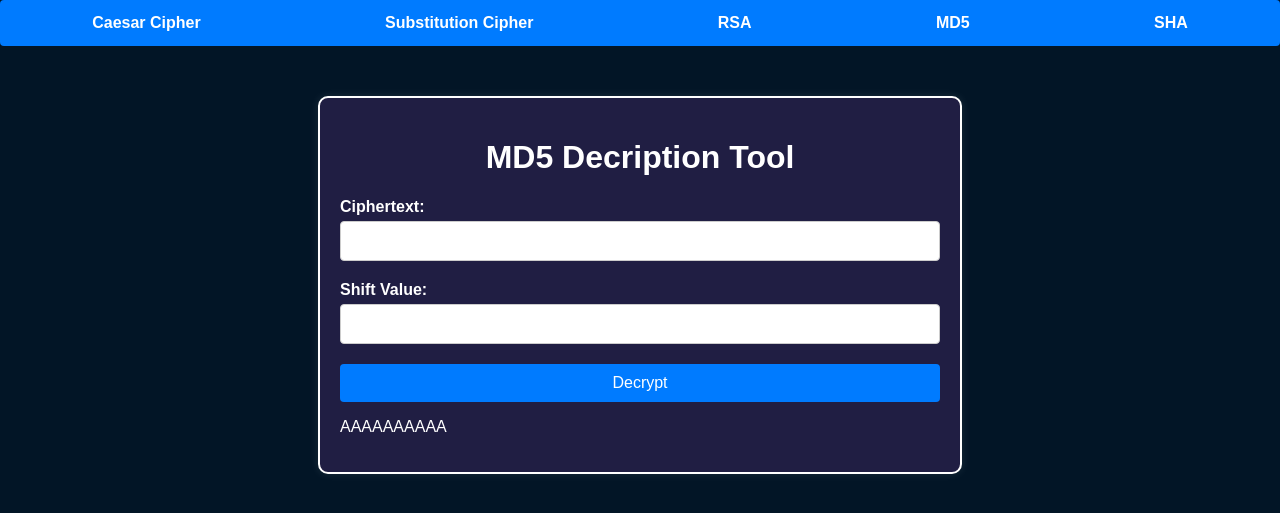
After one commit to theparadox7/Caesar-Cipher, a Flask app: page /md5 in a window 1280 px wide. The commit adds this page. Shown: the top 513 px of the page. Run offline with Flask 3, Linux system fonts and the light colour scheme.

Commit message:
inherited

```diff
--- a/static/style.css
+++ b/static/style.css
@@ -102,3 +102,78 @@ button:hover {
     font-size: 18px;
     color: salmon;
 }
+
+body {
+    font-family: Arial, sans-serif;
+    background-color: #021526;
+    margin: 0;
+    padding: 0;
+    color: white; /* Ensure text is visible on dark background */
+}
+
+.container {
+    max-width: 600px;
+    margin: 50px auto;
+    padding: 20px;
+    background-color: #201E43;
+    border-radius: 10px;
+    box-shadow: 0 0 10px rgba(255, 255, 255, 0.1);
+    border: 2px solid white;
+    color: white; /* Ensure text within the container is white */
+}
+
+h1 {
+    text-align: center;
+    color: white;
+}
+
+.input-group {
+    margin-bottom: 20px;
+}
+
+label {
+    display: block;
+    margin-bottom: 5px;
+    font-weight: bold;
+    color: white;
+}
+
+input[type="text"], input[type="number"] {
+    width: 100%;
+    padding: 10px;
+    font-size: 16px;
+    border: 1px solid #ccc;
+    border-radius: 4px;
+    box-sizing: border-box;
+}
+
+button {
+    width: 100%;
+    padding: 10px;
+    font-size: 16px;
+    background-color: #007bff;
+    color: #fff;
+    border: none;
+    border-radius: 4px;
+    cursor: pointer;
+}
+
+button:hover {
+    background-color: #03346E;
+}
+
+.result {
+    margin-top: 30px;
+    text-align: center;
+}
+
+.result h2 {
+    color: #007bff;
+    margin-bottom: 10px; /* Ensure some spacing between heading and text */
+}
+
+.result p {
+    font-size: 18px;
+    color: salmon;
+    word-wrap: break-word; /* Ensure long text breaks properly */
+}
--- a/templates/base.html
+++ b/templates/base.html
@@ -18,7 +18,27 @@
     </nav>
 
     <div class="container">
-        <h1>{% block heading %}Cryptography Tool{% endblock %}</h1>
+        <h1>{% block heading %}Default Heading{% endblock %}</h1>
+
+        <form method="POST">
+            <div class="input-group">
+                <label for="ciphertext">Ciphertext:</label>
+                <input type="text" id="ciphertext" name="ciphertext" value="{{ ciphertext }}" required>
+            </div>
+            <div class="input-group">
+                <label for="shift">Shift Value:</label>
+                <input type="number" id="shift" name="shift" value="{{ shift }}" min="0" max="25" required>
+            </div>
+            <button type="submit">Decrypt</button>
+        </form>
+
+        {% if decrypted_message %}
+        <div class="result">
+            <h2>Decrypted Message:</h2>
+            <p>{{ decrypted_message }}</p>
+        </div>
+        {% endif %}
+
         {% block content %}{% endblock %}
     </div>
 </body>
--- /dev/null
+++ b/templates/md5.html
@@ -0,0 +1,7 @@
+{%extends "base.html"%}
+{%block title %} MD5 Decription Tool{%endblock%}
+{% block heading %}MD5 Decription Tool{% endblock %}
+
+{%block content%}
+<p>AAAAAAAAAA</p>
+{%endblock%}
--- /dev/null
+++ b/templates/rsa.html
@@ -0,0 +1,3 @@
+{%extends "base.html"%}
+{%block title %} RSA Decryption Tool {%endblock%}
+{% block heading %}RSA Decryption Tool{% endblock %}
--- /dev/null
+++ b/templates/sha.html
@@ -0,0 +1,3 @@
+{%extends "base.html"%}
+{%block title %} SHA Decryption Tool {%endblock%}
+{% block heading %}SHA Decryption Tool{% endblock %}
--- /dev/null
+++ b/templates/substitution_cipher.html
@@ -0,0 +1,3 @@
+{%extends "base.html"%}
+{%block title %} Substitution Cipher Tool {%endblock%}
+{% block heading %}Substitution Cipher Tool{% endblock %}
```
Also changed, not shown: templates/index.html (+1 -18 lines).
